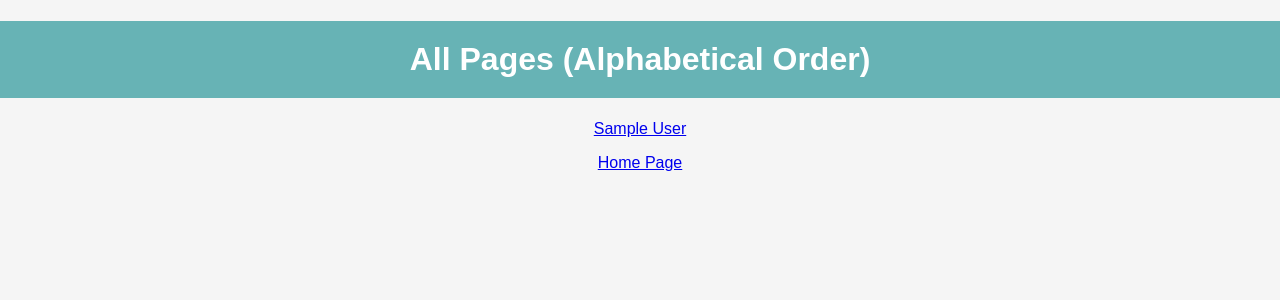
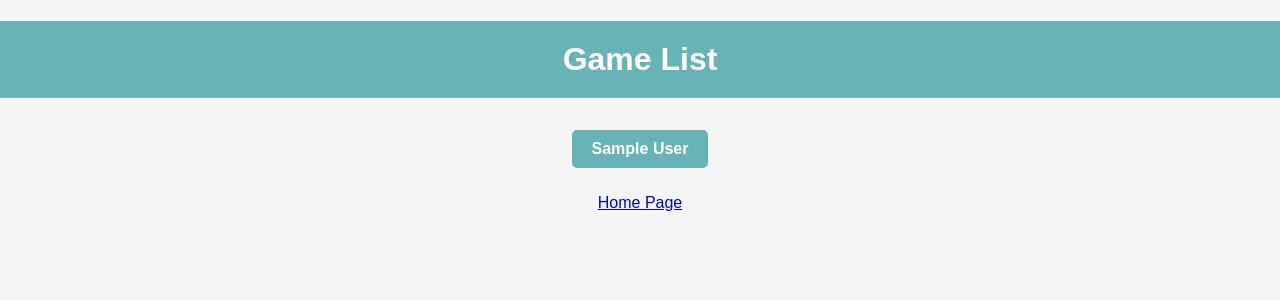
Before and after one commit to Babymonster45/ByteLore, a PHP site: page /game_list.php in a window 1280 px wide. Shown: the top 300 px of the page. Run offline with PHP 8.4, Linux system fonts and the light colour scheme; tables that the repository leaves empty or names only in its code hold one stand-in row (values such as "Sample post").

Commit message:
game list update

```diff
--- a/game_list.php
+++ b/game_list.php
@@ -25,7 +25,7 @@ $conn->close();
 <head>
     <meta charset="UTF-8">
     <meta name="viewport" content="width=device-width, initial-scale=1.0">
-    <title>All Pages</title>
+    <title>Game List</title>
     <link rel="stylesheet" href="/home_page.css">
     <style>
         body {
@@ -50,13 +50,27 @@ $conn->close();
         li {
             margin: 10px 0;
         }
+
+        .button {
+            display: inline-block;
+            padding: 10px 20px;
+            background-color: #67b3b5;
+            color: #fff;
+            text-decoration: none;
+            border-radius: 5px;
+            font-weight: bold;
+        }
+
+        .button:hover {
+            background-color: #4a8a8c;
+        }
     </style>
 </head>
 <body>
-    <h1>All Pages (Alphabetical Order)</h1>
+    <h1>Game List</h1>
     <ul>
         <?php foreach ($pages as $page): ?>
-            <li><a href="view_page.php?id=<?php echo $page['id']; ?>"><?php echo $page['title']; ?></a></li>
+            <li><a class="button" href="view_page.php?id=<?php echo $page['id']; ?>"><?php echo $page['title']; ?></a></li>
         <?php endforeach; ?>
     </ul>
     <a href="/">Home Page</a>
```
Also changed, not shown: index.php (+3 -6 lines).
